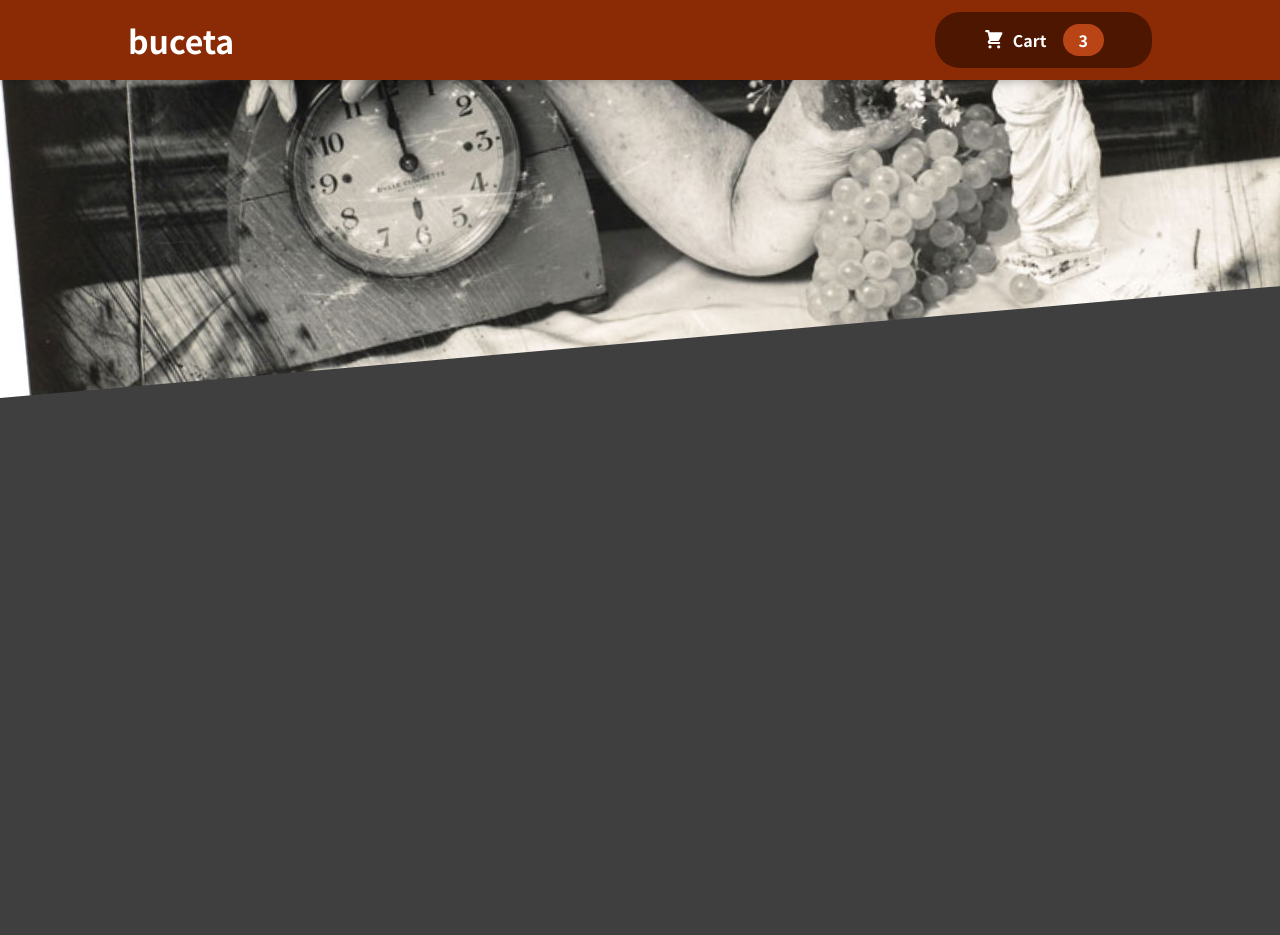
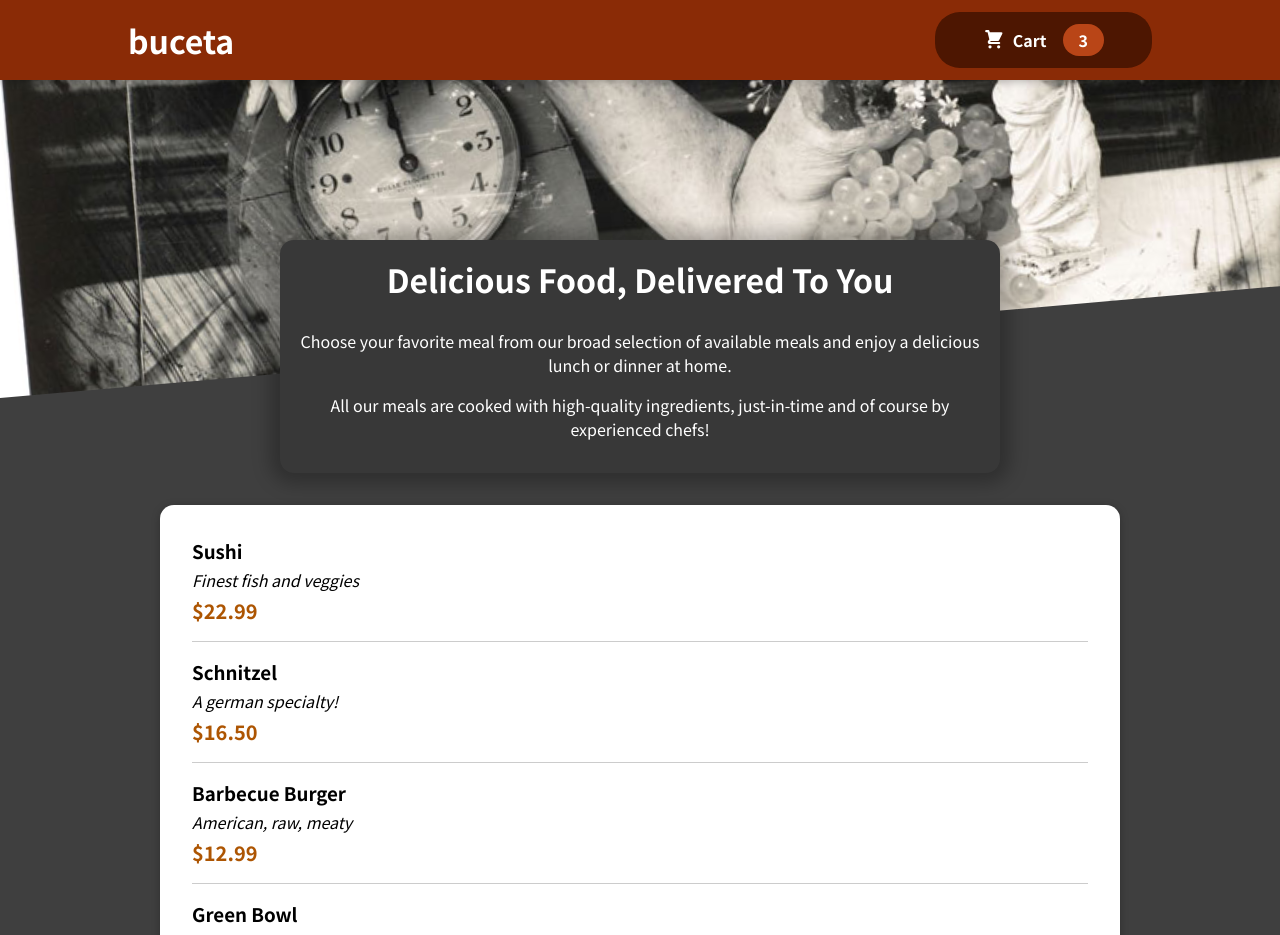
Before and after one commit to pa-tiq/food-order, a React (Create React App) app: page / in a window 1280 px wide. Shown: the top 935 px of the page. Before the commit the page ends 800 px from the top, so only its background shows below. Built offline with nearby package versions, Linux system fonts and the light colour scheme.

Commit message:
available meals

```diff
--- a/src/App.js
+++ b/src/App.js
@@ -1,10 +1,12 @@
 import React, { Fragment } from "react";
 import Header from "./components/Layout/Header";
+import Meals from "./components/Meals/Meals";
 
 function App() {
   return (
     <Fragment>
       <Header/>
+      <Meals/>
     </Fragment>
   );
 }
--- /dev/null
+++ b/src/components/Meals/MealItem.js
@@ -0,0 +1,20 @@
+import React from "react";
+import classes from './MealItem.module.css';
+import Card from '../UI/Card';
+
+const MealItem = (props) => {
+  return(
+    <li className={classes.meal}>
+      <div>
+        <h3 className={classes.h3}>{props.name}</h3>
+        <div className={classes.description}>{props.description}</div>
+        <div className={classes.price}>{`$${props.price.toFixed(2)}`}</div>
+      </div>
+      <div>
+
+      </div>
+    </li>
+  );
+};
+
+export default MealItem;
--- /dev/null
+++ b/src/components/Meals/Meals.js
@@ -0,0 +1,14 @@
+import MealsSummary from "./MealsSummary";
+import MealsAvailable from "./MealsAvailable";
+import React, { Fragment } from "react";
+
+const Meals = () => {
+  return(
+    <Fragment>
+      <MealsSummary/>
+      <MealsAvailable/>
+    </Fragment>
+  );
+};
+
+export default Meals;
--- /dev/null
+++ b/src/components/Meals/MealsAvailable.js
@@ -0,0 +1,52 @@
+import React from "react";
+import MealItem from "./MealItem";
+import classes from "./MealsAvailable.module.css";
+import Card from "../UI/Card";
+
+const DUMMY_MEALS = [
+  {
+    id: "m1",
+    name: "Sushi",
+    description: "Finest fish and veggies",
+    price: 22.99,
+  },
+  {
+    id: "m2",
+    name: "Schnitzel",
+    description: "A german specialty!",
+    price: 16.5,
+  },
+  {
+    id: "m3",
+    name: "Barbecue Burger",
+    description: "American, raw, meaty",
+    price: 12.99,
+  },
+  {
+    id: "m4",
+    name: "Green Bowl",
+    description: "Healthy...and green...",
+    price: 18.99,
+  },
+];
+
+const MealsAvailable = () => {
+  const mealsList = DUMMY_MEALS.map((meal) => (
+    <MealItem
+      key={meal.id}
+      name={meal.name}
+      description={meal.description}
+      price={meal.price}
+    />
+  ));
+
+  return (
+    <section className={classes.meals}>
+      <Card>
+        <ul>{mealsList}</ul>
+      </Card>
+    </section>
+  );
+};
+
+export default MealsAvailable;
--- a/src/components/Meals/MealsSummary.js
+++ b/src/components/Meals/MealsSummary.js
@@ -1,4 +1,5 @@
 import classes from './MealsSummary.module.css';
+import React from 'react';
 
 const MealsSummary = () => {
   return (
--- a/src/components/UI/Card.js
+++ b/src/components/UI/Card.js
@@ -1,7 +1,7 @@
 import React from "react";
 import classes from "./Card.module.css";
 
-const Card = () => {
+const Card = (props) => {
   return (
     <div
       className={`${classes.card}`}>{props.children}
```
Also changed, not shown: src/assets/meals.jpg (renamed from src/components/Meals/meals.jpg), src/components/Meals/MealsAvailable.module.css (renamed from src/components/Meals/AvailableMeals.module.css).
